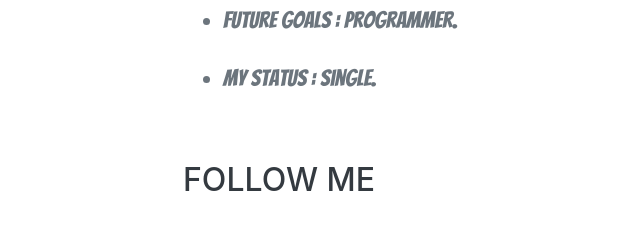
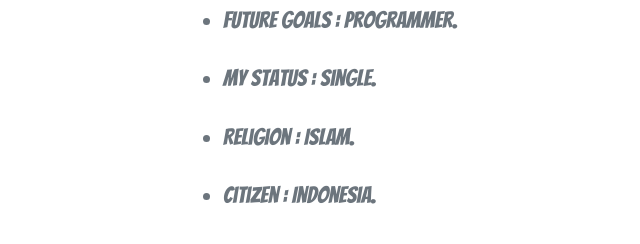
Before and after one commit to ravymahindra27/ravy, a website with bundled scripts: page index.html in a window 1280 px wide. Shown: the part 3580-3824 px from the top of the page, without its empty margins (137-777 px from the left). Built offline with nearby package versions, Linux system fonts and the light colour scheme; a web font is replaced by a local one.

Commit message:
Update index.html

```diff
--- a/index.html
+++ b/index.html
@@ -223,6 +223,10 @@
               <li style="font-family: 'Bangers'; font-size: 23px;" class="text-secondary">Future Goals : Programmer.</li>
               <br>
               <li style="font-family: 'Bangers'; font-size: 23px;" class="text-secondary">My Status : Single.</li>
+              <br>
+              <li style="font-family: 'Bangers'; font-size: 23px;" class="text-secondary">Religion : Islam.</li>
+              <br>
+              <li style="font-family: 'Bangers'; font-size: 23px;" class="text-secondary">Citizen : Indonesia.</li>
             </ul>
         </div>
         </div>
```
